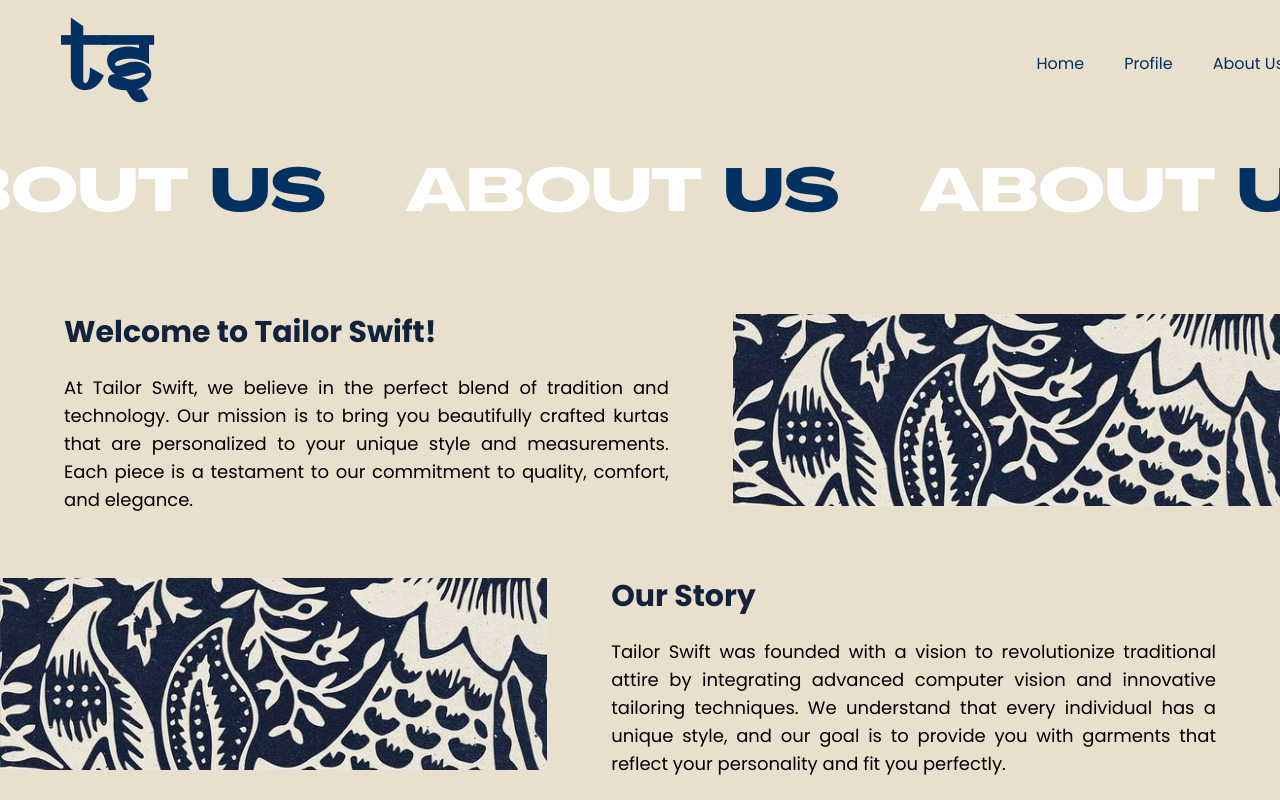
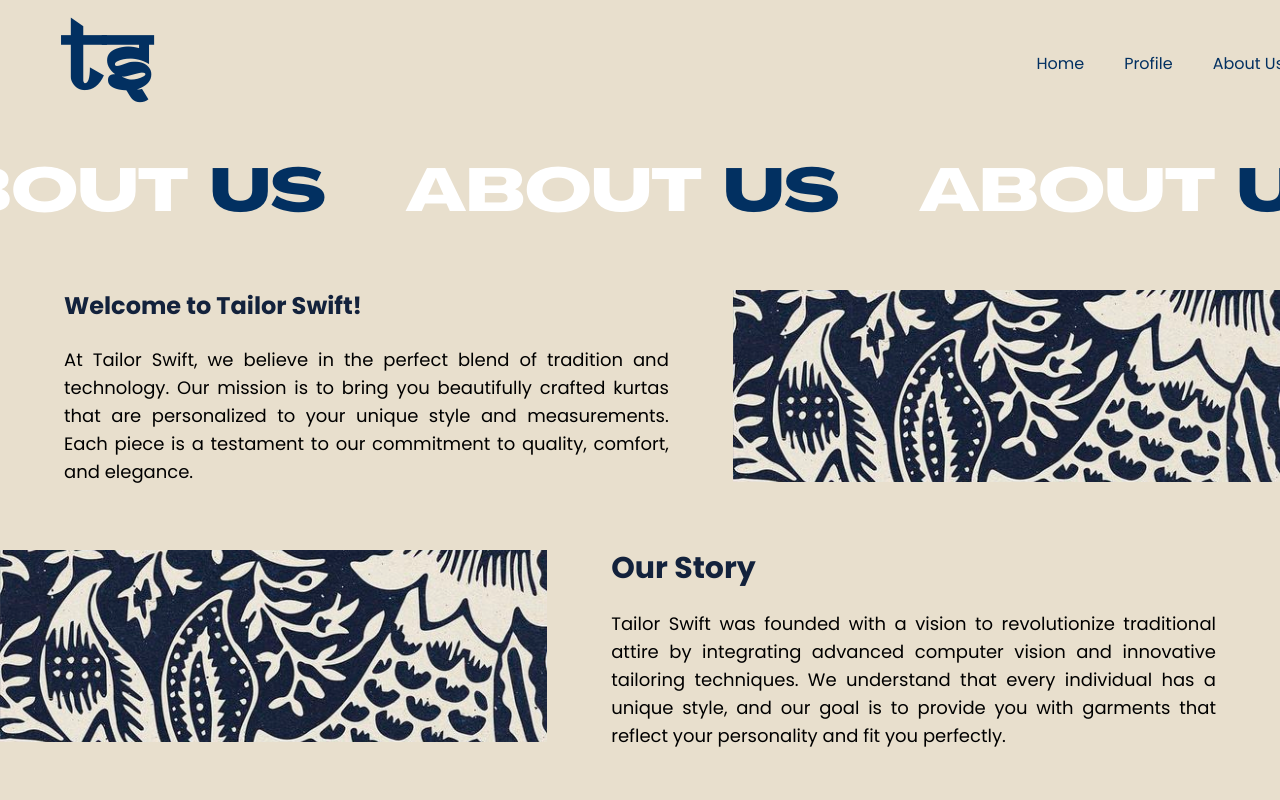
Before and after one commit to sanaaa15/capstone, a Next.js app: page /about in a window 1280 px wide. Shown: the top 800 px of the page. Built offline with nearby package versions, Linux system fonts and the light colour scheme.

Commit message:
About Page UI (Adjustments)

```diff
--- a/app/about/page.tsx
+++ b/app/about/page.tsx
@@ -11,9 +11,9 @@ function About() {
       <ScrollingText text="ABOUT US" />
       <div className="bg-beige px-16 py-8">
         <div className="flex flex-col space-y-16">
-          <div className="flex items-start -mr-16 mt-10">
+          <div className="flex items-start -mr-16 mt-4">
             <div className="w-2/3 pr-16">
-              <h2 className="text-3xl font-bold mb-6 text-navy">Welcome to Tailor Swift!</h2>
+              <h2 className="text-2xl font-bold mb-6 text-navy">Welcome to Tailor Swift!</h2>
               <p className='text-lg text-justify'>At Tailor Swift, we believe in the perfect blend of tradition and technology. Our mission is to bring you beautifully crafted kurtas that are personalized to your unique style and measurements. Each piece is a testament to our commitment to quality, comfort, and elegance.</p>
             </div>
             <div className="w-[45%] h-48 bg-navy bg-cover bg-center flex-shrink-0" style={{ backgroundImage: "url('/about-page-pattern.jpg')" }}></div>
```
